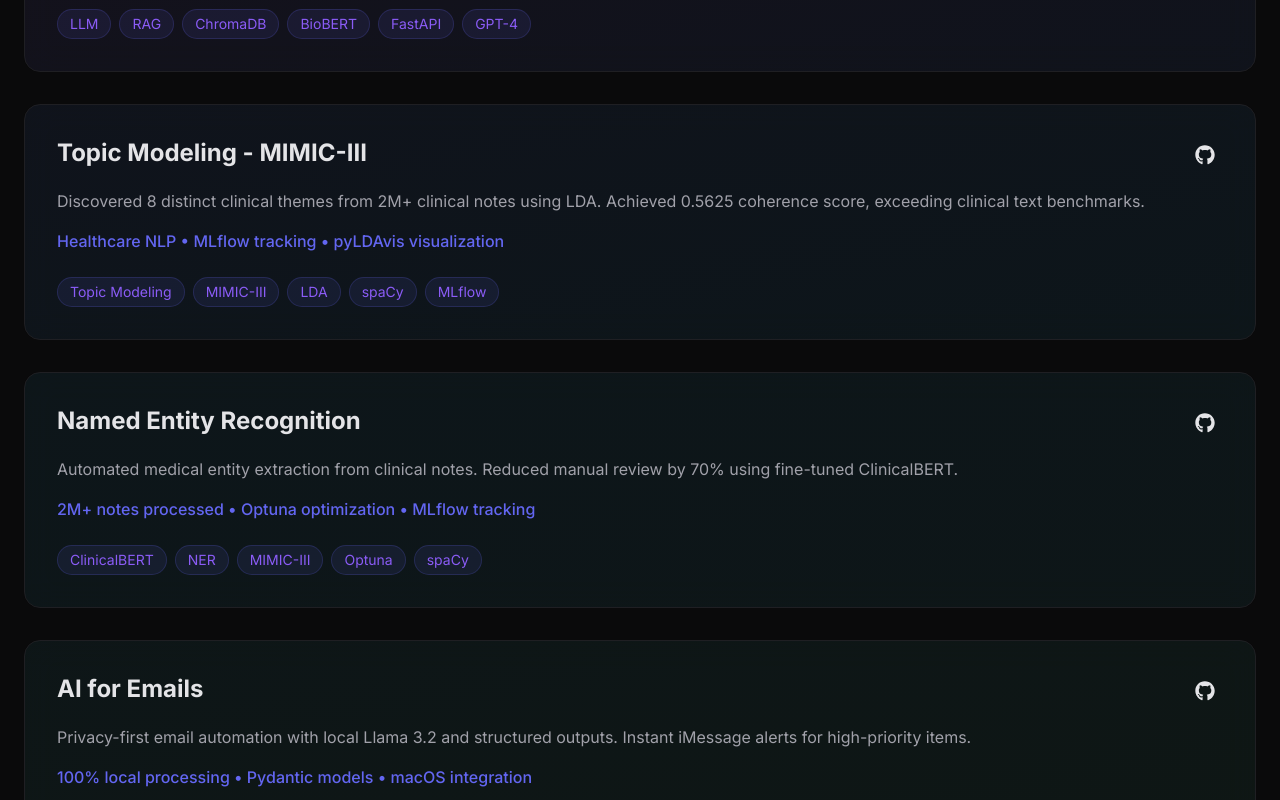
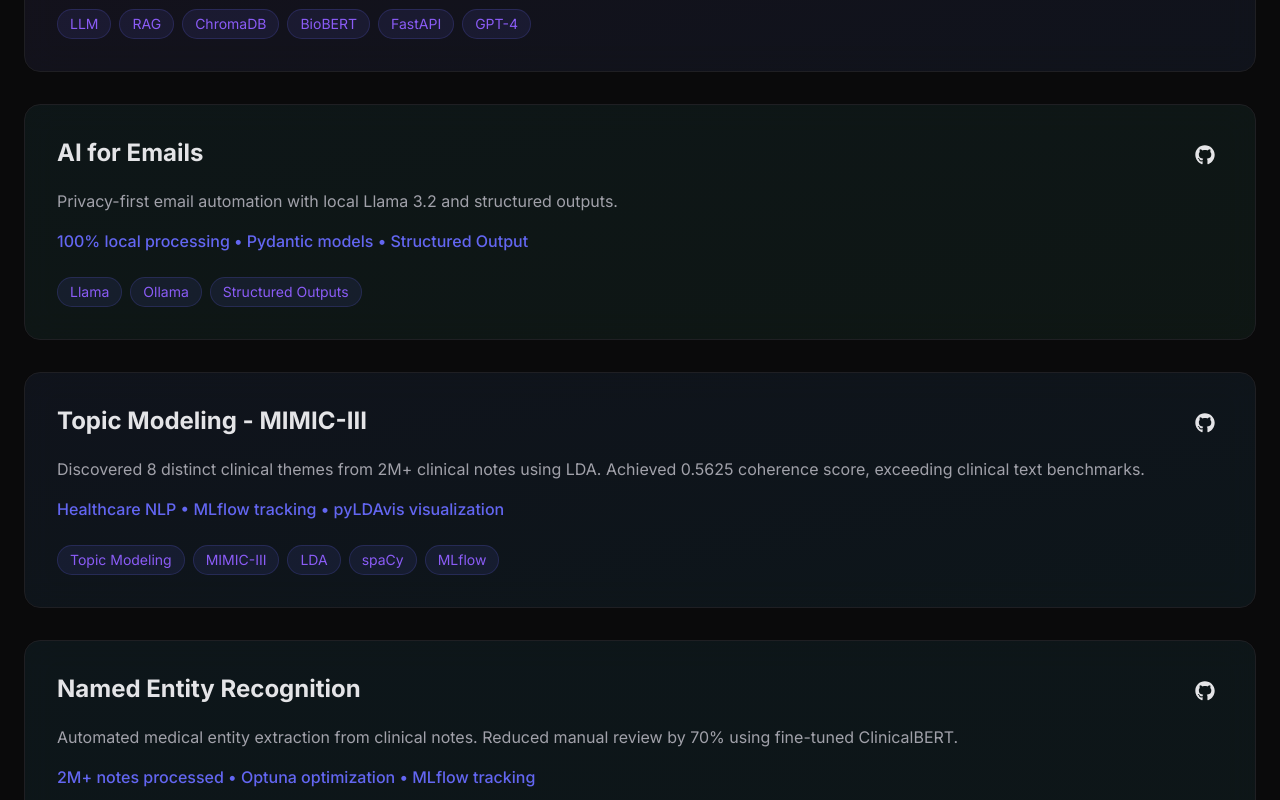
Before and after one commit to Rithvik-katakamm/portfolio, a React (Vite) app: page / in a window 1280 px wide. Shown: the part 1180-1980 px from the top of the page. Built offline with nearby package versions, Linux system fonts and the light colour scheme.

Commit message:
changed project order

```diff
--- a/src/components/Projects.jsx
+++ b/src/components/Projects.jsx
@@ -14,6 +14,14 @@ const Projects = () => {
       color: 'from-purple-500 to-blue-500',
     },
     {
+      title: 'AI for Emails',
+      description: 'Privacy-first email automation with local Llama 3.2 and structured outputs.',
+      impact: '100% local processing • Pydantic models • Structured Output ',
+      technologies: ['Llama', 'Ollama', 'Structured Outputs'],
+      github: 'https://github.com/Rithvik-katakamm/Email-Summerizer-using-Llama',
+      color: 'from-teal-500 to-green-500',
+    },
+    {
       title: 'Topic Modeling - MIMIC-III',
       description: 'Discovered 8 distinct clinical themes from 2M+ clinical notes using LDA. Achieved 0.5625 coherence score, exceeding clinical text benchmarks.',
       impact: 'Healthcare NLP • MLflow tracking • pyLDAvis visualization',
@@ -28,14 +36,6 @@ const Projects = () => {
       technologies: ['ClinicalBERT', 'NER', 'MIMIC-III', 'Optuna', 'spaCy'],
       github: 'https://github.com/Rithvik-katakamm/Fine-Tuned-Named-Entity-Recognition',
       color: 'from-cyan-500 to-teal-500',
-    },
-    {
-      title: 'AI for Emails',
-      description: 'Privacy-first email automation with local Llama 3.2 and structured outputs. Instant iMessage alerts for high-priority items.',
-      impact: '100% local processing • Pydantic models • macOS integration',
-      technologies: ['Llama', 'Ollama', 'Structured Outputs'],
-      github: 'https://github.com/Rithvik-katakamm/Email-Summerizer-using-Llama',
-      color: 'from-teal-500 to-green-500',
     },
   ]
 
```
